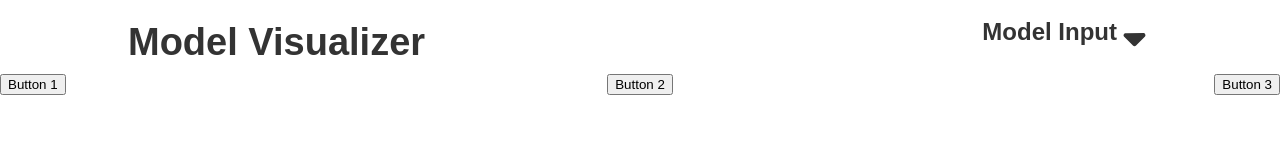
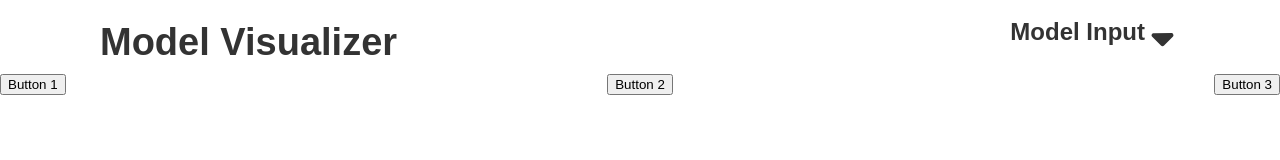
Before and after one commit to baxtrax/Model-Visualizer, a plain HTML site: page index.html in a window 1280 px wide. Drawn offline with Linux system fonts and the light colour scheme.

Commit message:
Fix body

```diff
--- a/style.css
+++ b/style.css
@@ -20,7 +20,8 @@ h1 {
 }
 
 body {
-    min-width: 100%;
+    min-width: 100vh; /*Fix this */
+    overflow: hidden;
 }
 
 .nav-container {
@@ -28,7 +29,7 @@ body {
     flex-direction: row;
     justify-content: space-between;
     align-items: center;
-    margin: 0 8em 0 8em;
+    padding: 0 100px 0 100px;
 }
 
 .title {
@@ -71,6 +72,7 @@ body {
     position: absolute;
     left: 0%;
     right: 0%;
+    z-index: 999;
 }
 
 .textarea {
```
